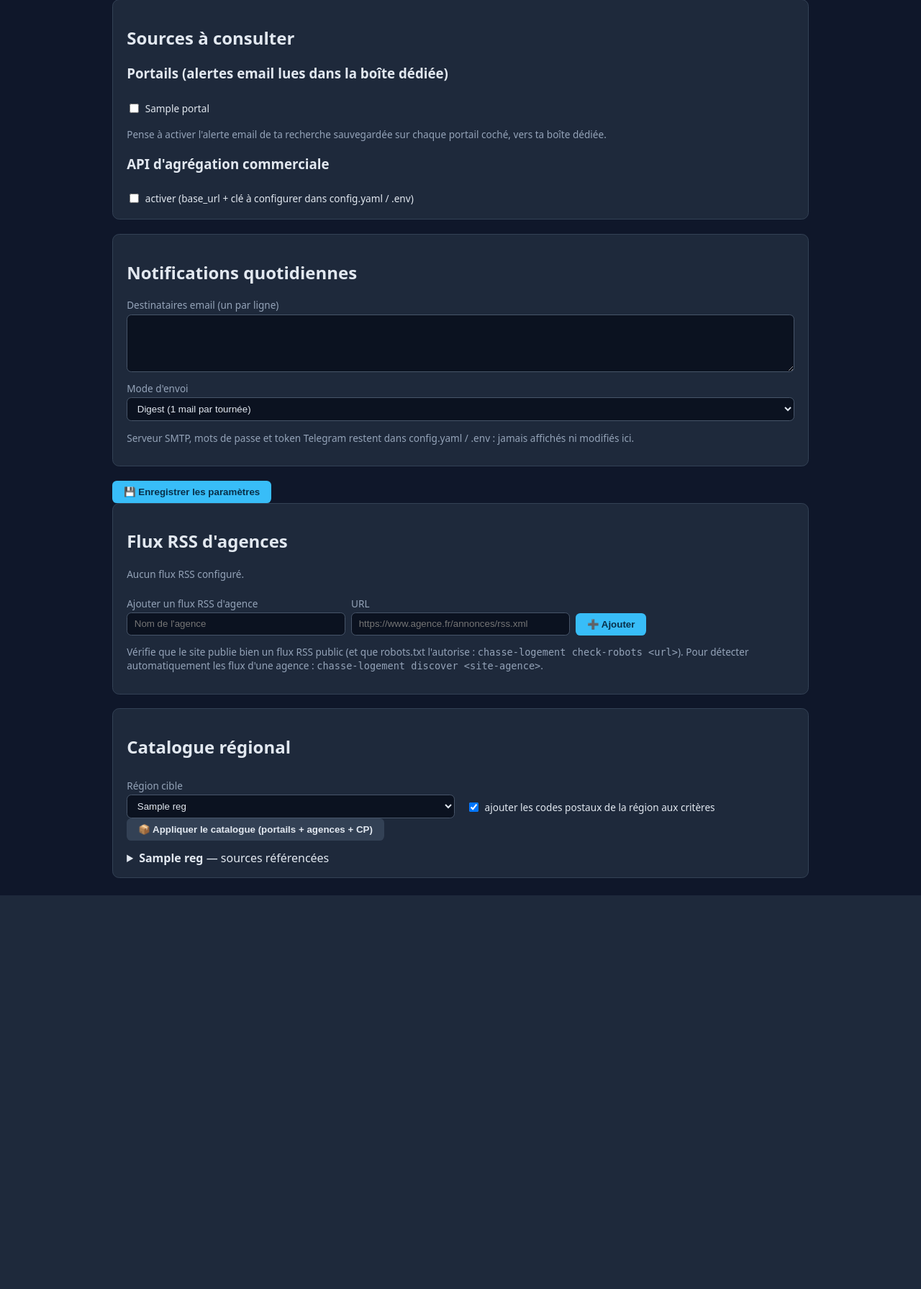
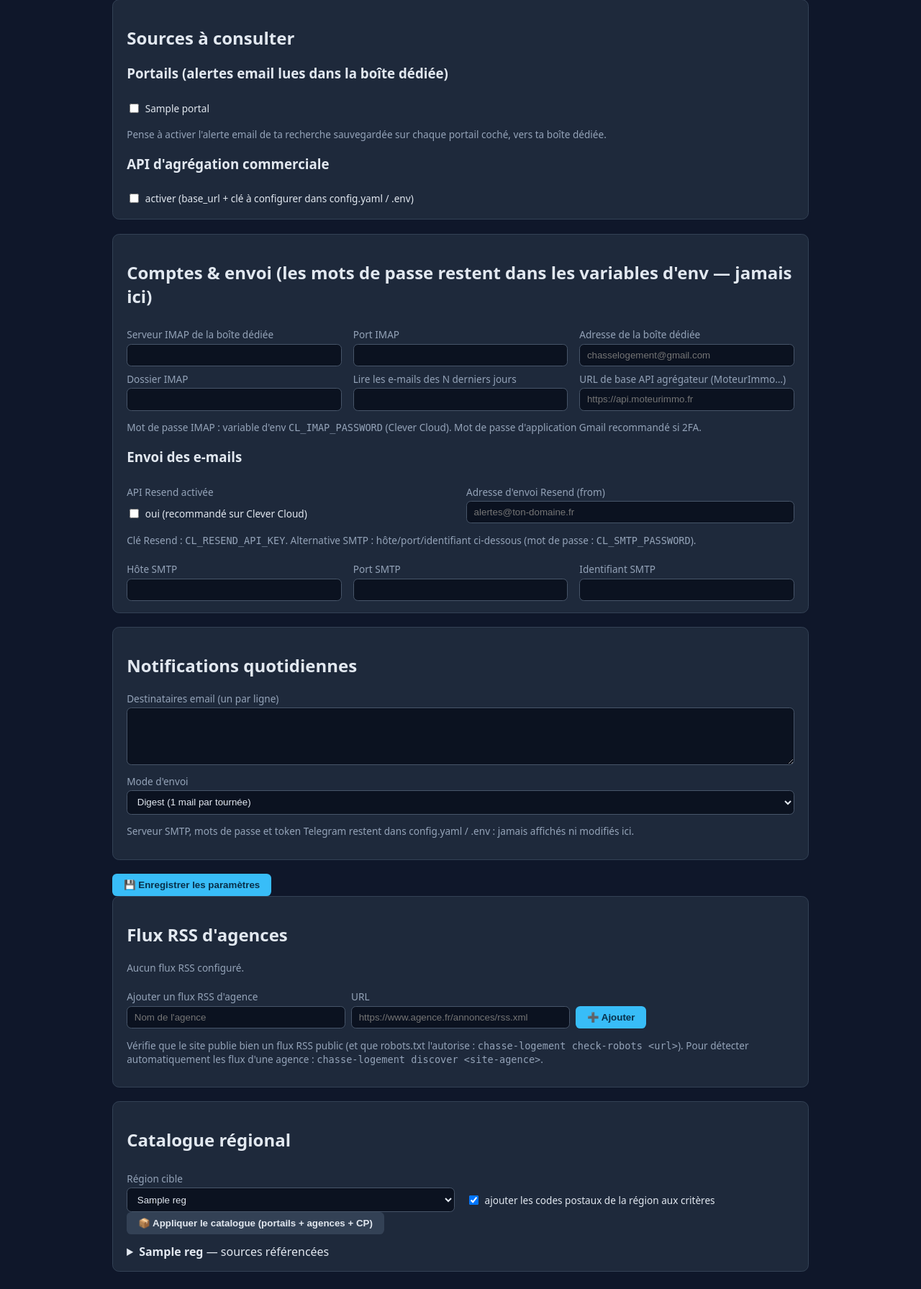
Before and after one commit to standlsg/chasse-logement, a FastAPI app: template src/chasse_logement/web/templates/parametres.html in a window 1280 px wide. Shown: the part 567-2358 px from the top of the page at 72% size. Before the commit the page ends 1811 px from the top, so only its background shows below. Run offline with FastAPI, Linux system fonts and the light colour scheme; the template is opened without the code that fills it: most values are stand-ins (such as "Sample title", 1, 10 or a date in 2020).

Commit message:
feat(ui): section « Comptes & envoi » dans /parametres (IMAP hôte/port/adresse/dossier, base URL API agrégateur, Resend from, SMTP hôte/port/user) — mots de passe jamais lus/écrits par l'UI (variables d'env) ; config régionale Gmail imap.gmail.com:993 + chasselogement@gmail.com ; test: mots de passe préservés
Co-authored-by: standlsg <standlsg@users.noreply.github.com>

```diff
--- a/regions/aix-marseille.example.yaml
+++ b/regions/aix-marseille.example.yaml
@@ -15,9 +15,9 @@ sources:
   # Gens de Confiance, Appartager, Studapart).
   imap:
     enabled: true
-    host: imap.example.com
+    host: imap.gmail.com # Gmail ; autre fournisseur = son serveur IMAP
     port: 993
-    user: alertes-logement@example.com
+    user: chasselogement@gmail.com # boîte dédiée (réglable aussi dans l'UI /parametres)
     password: "" # CL_IMAP_PASSWORD dans .env
     mailbox: INBOX
     since_days: 2
--- a/src/chasse_logement/web/app.py
+++ b/src/chasse_logement/web/app.py
@@ -224,6 +224,17 @@ def create_app(config_path: str, run_scheduler: bool = True) -> FastAPI:
         api_enabled: bool = Form(False),
         email_to: str = Form(""),
         notify_mode: str = Form("digest"),
+        imap_host: str = Form(""),
+        imap_port: int = Form(993),
+        imap_user: str = Form(""),
+        imap_mailbox: str = Form("INBOX"),
+        imap_since_days: int = Form(2),
+        api_base_url: str = Form(""),
+        resend_enabled: bool = Form(False),
+        resend_from: str = Form(""),
+        smtp_host: str = Form(""),
+        smtp_port: int = Form(587),
+        smtp_user: str = Form(""),
     ) -> RedirectResponse:
         raw = load_raw()
         criteria = raw.setdefault("criteria", {})
@@ -240,11 +251,32 @@ def create_app(config_path: str, run_scheduler: bool = True) -> FastAPI:
             }
         )
         sources = raw.setdefault("sources", {})
-        sources.setdefault("imap", {})["portals"] = portals
-        sources.setdefault("api", {})["enabled"] = api_enabled
+        imap = sources.setdefault("imap", {})
+        imap["portals"] = portals
+        # les mots de passe ne sont JAMAIS lus/écrits ici : ils restent dans .env / env Clever Cloud
+        imap.update(
+            {
+                "host": imap_host,
+                "port": imap_port,
+                "user": imap_user,
+                "mailbox": imap_mailbox,
+                "since_days": imap_since_days,
+            }
+        )
+        api = sources.setdefault("api", {})
+        api["enabled"] = api_enabled
+        if api_base_url:
+            api["base_url"] = api_base_url
         notify = raw.setdefault("notify", {})
         notify["mode"] = notify_mode
-        notify.setdefault("email", {})["to_addrs"] = _parse_list(email_to)
+        email = notify.setdefault("email", {})
+        email["to_addrs"] = _parse_list(email_to)
+        if smtp_host:
+            email.update({"smtp_host": smtp_host, "smtp_port": smtp_port, "smtp_user": smtp_user})
+        resend = notify.setdefault("resend", {})
+        resend["enabled"] = resend_enabled
+        if resend_from:
+            resend["from_addr"] = resend_from
         save_raw(raw)
         return RedirectResponse("/parametres?saved=1", status_code=303)
 
--- a/src/chasse_logement/web/templates/parametres.html
+++ b/src/chasse_logement/web/templates/parametres.html
@@ -49,6 +49,33 @@
   <p class="muted">Pense à activer l'alerte email de ta recherche sauvegardée sur chaque portail coché, vers ta boîte dédiée.</p>
   <h3>API d'agrégation commerciale</h3>
   <div class="checks"><label><input type="checkbox" name="api_enabled" value="1" {% if api.get('enabled') %}checked{% endif %}> activer (base_url + clé à configurer dans config.yaml / .env)</label></div>
+</div>
+
+<div class="card">
+  <h2>Comptes & envoi (les mots de passe restent dans les variables d'env — jamais ici)</h2>
+  {% set imap = s.get('imap', {}) %}
+  <div class="row">
+    <div><label>Serveur IMAP de la boîte dédiée</label><input type="text" name="imap_host" value="{{ imap.get('host', 'imap.gmail.com') }}"></div>
+    <div><label>Port IMAP</label><input type="number" name="imap_port" value="{{ imap.get('port', 993) }}"></div>
+    <div><label>Adresse de la boîte dédiée</label><input type="text" name="imap_user" value="{{ imap.get('user', '') }}" placeholder="chasselogement@gmail.com"></div>
+  </div>
+  <div class="row">
+    <div><label>Dossier IMAP</label><input type="text" name="imap_mailbox" value="{{ imap.get('mailbox', 'INBOX') }}"></div>
+    <div><label>Lire les e-mails des N derniers jours</label><input type="number" name="imap_since_days" value="{{ imap.get('since_days', 2) }}"></div>
+    <div><label>URL de base API agrégateur (MoteurImmo…)</label><input type="text" name="api_base_url" value="{{ api.get('base_url', '') }}" placeholder="https://api.moteurimmo.fr"></div>
+  </div>
+  <p class="muted">Mot de passe IMAP : variable d'env <code>CL_IMAP_PASSWORD</code> (Clever Cloud). Mot de passe d'application Gmail recommandé si 2FA.</p>
+  <h3>Envoi des e-mails</h3>
+  <div class="row">
+    <div><label>API Resend activée</label><span class="checks"><label><input type="checkbox" name="resend_enabled" value="1" {% if n.get('resend', {}).get('enabled') %}checked{% endif %}> oui (recommandé sur Clever Cloud)</label></span></div>
+    <div><label>Adresse d'envoi Resend (from)</label><input type="text" name="resend_from" value="{{ n.get('resend', {}).get('from_addr', '') }}" placeholder="alertes@ton-domaine.fr"></div>
+  </div>
+  <p class="muted">Clé Resend : <code>CL_RESEND_API_KEY</code>. Alternative SMTP : hôte/port/identifiant ci-dessous (mot de passe : <code>CL_SMTP_PASSWORD</code>).</p>
+  <div class="row">
+    <div><label>Hôte SMTP</label><input type="text" name="smtp_host" value="{{ email.get('smtp_host', '') }}"></div>
+    <div><label>Port SMTP</label><input type="number" name="smtp_port" value="{{ email.get('smtp_port', 587) }}"></div>
+    <div><label>Identifiant SMTP</label><input type="text" name="smtp_user" value="{{ email.get('smtp_user', '') }}"></div>
+  </div>
 </div>
 
 <div class="card">
```
Also changed, not shown: tests/test_web.py (+44 -0 lines).
